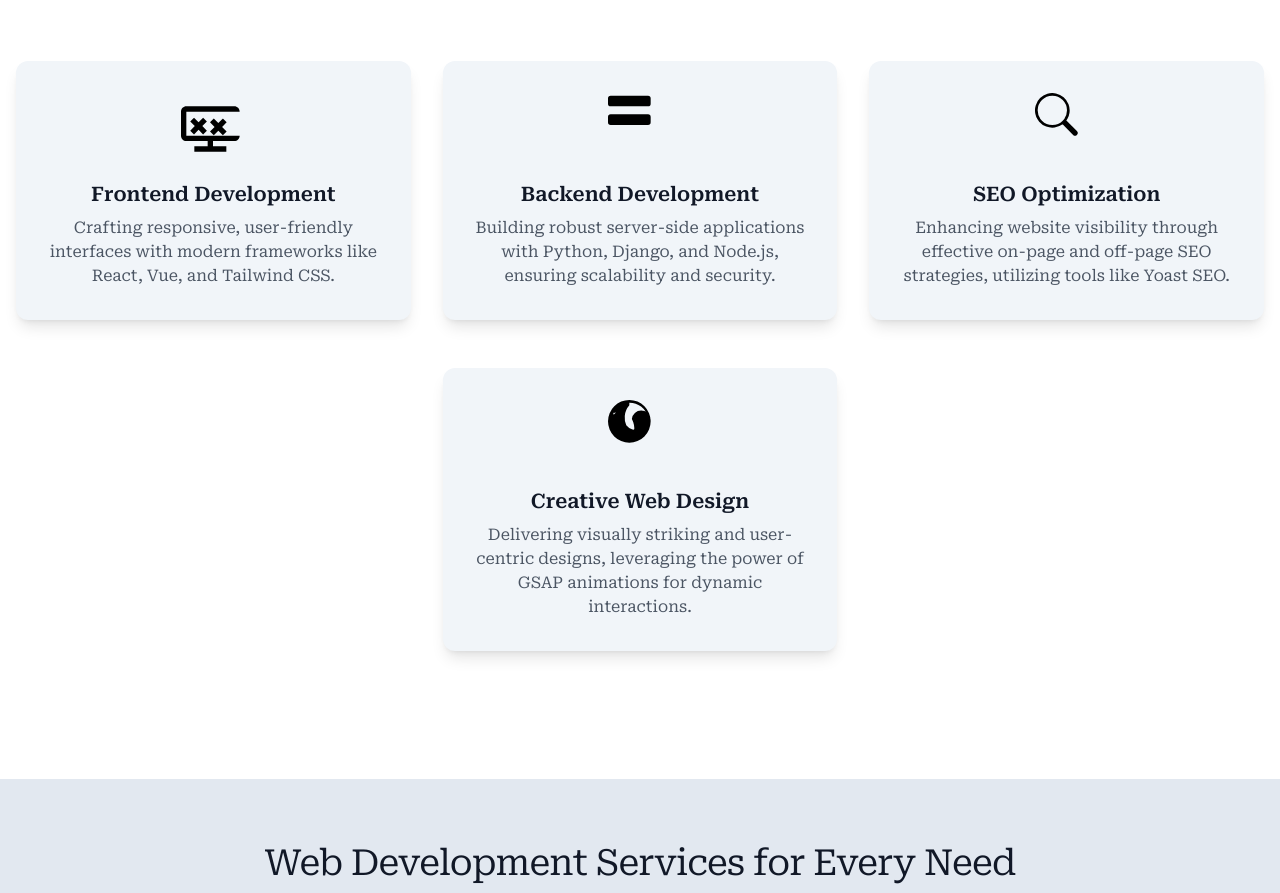
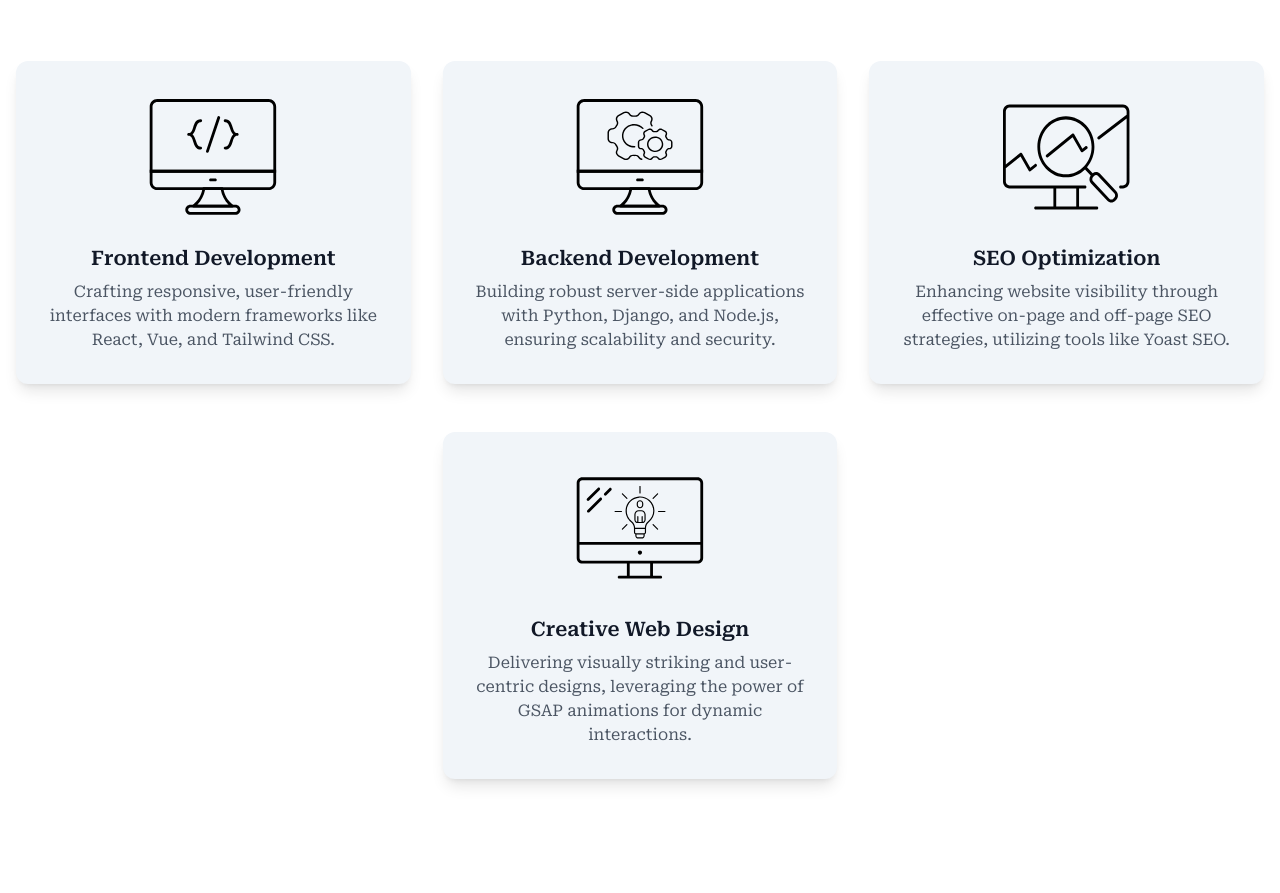
Before and after one commit to masoudmerzaye2020/portfolio, a plain HTML site: page index.html in a window 1280 px wide. Shown: the part 5471-6364 px from the top of the page. Drawn offline with nearby package versions, Linux system fonts and the light colour scheme.

Commit message:
icon upload

```diff
--- a/index.html
+++ b/index.html
@@ -1061,11 +1061,7 @@
               <div
                 class="p-8 rounded-xl shadow-lg bg-slate-100 hover:shadow-2xl transition-shadow duration-300 ease-in-out">
                 <div class="inline-block mb-4">
-                  <svg xmlns="http://www.w3.org/2000/svg" width="64" height="64" fill="currentColor"
-                    viewBox="0 0 24 24">
-                    <path
-                      d="M22 5h-20c-1.1 0-2 .9-2 2v9c0 1.1.9 2 2 2h8v2h-5v2h12v-2h-5v-2h8c1.1 0 2-.9 2-2v-9c0-1.1-.9-2-2-2zm-20 2h20v9h-20v-9zm4.586 4l1.707-1.707 1.414 1.414-1.707 1.707 1.707 1.707-1.414 1.414-1.707-1.707-1.707 1.707-1.414-1.414 1.707-1.707-1.707-1.707 1.414-1.414 1.707 1.707zm8.828-1.707l1.707 1.707-1.707 1.707 1.707 1.707-1.414 1.414-1.707-1.707-1.707 1.707-1.414-1.414 1.707-1.707-1.707-1.707 1.414-1.414 1.707 1.707 1.707-1.707z" />
-                  </svg>
+                  <img class="w-1/2 mx-auto" src="public/frontend.svg" alt="">
                 </div>
                 <h3 class="text-xl font-semibold text-gray-900 mb-2">Frontend Development</h3>
                 <p class="text-gray-600">Crafting responsive, user-friendly interfaces with modern frameworks like
@@ -1077,11 +1073,7 @@
               <div
                 class="p-8 rounded-xl shadow-lg bg-slate-100 hover:shadow-2xl transition-shadow duration-300 ease-in-out">
                 <div class="inline-block mb-4">
-                  <svg xmlns="http://www.w3.org/2000/svg" width="64" height="64" fill="currentColor"
-                    viewBox="0 0 24 24">
-                    <path
-                      d="M1 1h14a1 1 0 0 1 1 1v2a1 1 0 0 1-1 1H1a1 1 0 0 1-1-1V2a1 1 0 0 1 1-1zm0 7h14a1 1 0 0 1 1 1v2a1 1 0 0 1-1 1H1a1 1 0 0 1-1-1v-2a1 1 0 0 1 1-1zm14-3H1a1 1 0 0 1-1-1V2a1 1 0 0 1 1-1h14a1 1 0 0 1 1 1v2a1 1 0 0 1-1 1zm-14 3h14a1 1 0 0 1 1 1v2a1 1 0 0 1-1 1H1a1 1 0 0 1-1-1v-2a1 1 0 0 1 1-1z" />
-                  </svg>
+                  <img class="w-1/2 mx-auto" src="public/backend.svg" alt="">
                 </div>
                 <h3 class="text-xl font-semibold text-gray-900 mb-2">Backend Development</h3>
                 <p class="text-gray-600">Building robust server-side applications with Python, Django, and Node.js,
@@ -1093,11 +1085,7 @@
               <div
                 class="p-8 rounded-xl shadow-lg bg-slate-100 hover:shadow-2xl transition-shadow duration-300 ease-in-out">
                 <div class="inline-block mb-4">
-                  <svg xmlns="http://www.w3.org/2000/svg" width="64" height="64" fill="currentColor"
-                    viewBox="0 0 24 24">
-                    <path
-                      d="M11.742 10.344a6.5 6.5 0 1 0-1.397 1.398h-.001c.03.04.062.078.098.115l3.85 3.85a1 1 0 0 0 1.415-1.414l-3.85-3.85a1.007 1.007 0 0 0-.115-.1zM12 6.5a5.5 5.5 0 1 1-11 0 5.5 5.5 0 0 1 11 0z" />
-                  </svg>
+                  <img class="w-1/2 mx-auto" src="public/SEO.svg" alt="">
                 </div>
                 <h3 class="text-xl font-semibold text-gray-900 mb-2">SEO Optimization</h3>
                 <p class="text-gray-600">Enhancing website visibility through effective on-page and off-page SEO
@@ -1109,11 +1097,7 @@
               <div
                 class="p-8 rounded-xl shadow-lg bg-slate-100 hover:shadow-2xl transition-shadow duration-300 ease-in-out">
                 <div class="inline-block mb-4">
-                  <svg xmlns="http://www.w3.org/2000/svg" width="64" height="64" fill="currentColor"
-                    viewBox="0 0 24 24">
-                    <path
-                      d="M8 0a8 8 0 1 0 8 8c0-.29-.03-.57-.08-.85a3.5 3.5 0 0 0-6.97 0A7.974 7.974 0 0 1 8 16a8 8 0 0 0 0-16zm0 1a7 7 0 0 1 6.903 5.373 4.5 4.5 0 0 1-8.053 3.094 7.06 7.06 0 0 1-.562-3.467 7 7 0 0 1 1.711-4zM2.15 4.84c.308-.05.611-.11.91-.19-.37.23-.68.55-.91.92-.06-.28-.12-.57-.19-.85z" />
-                  </svg>
+                  <img class="w-1/2 mx-auto" src="public/creative.svg" alt="">
                 </div>
                 <h3 class="text-xl font-semibold text-gray-900 mb-2">Creative Web Design</h3>
                 <p class="text-gray-600">Delivering visually striking and user-centric designs, leveraging the power of
```
Also changed, not shown: public/SEO.svg (added), public/backend.svg (added), public/creative.svg (added), public/frontend.svg (added), 1 other file.
